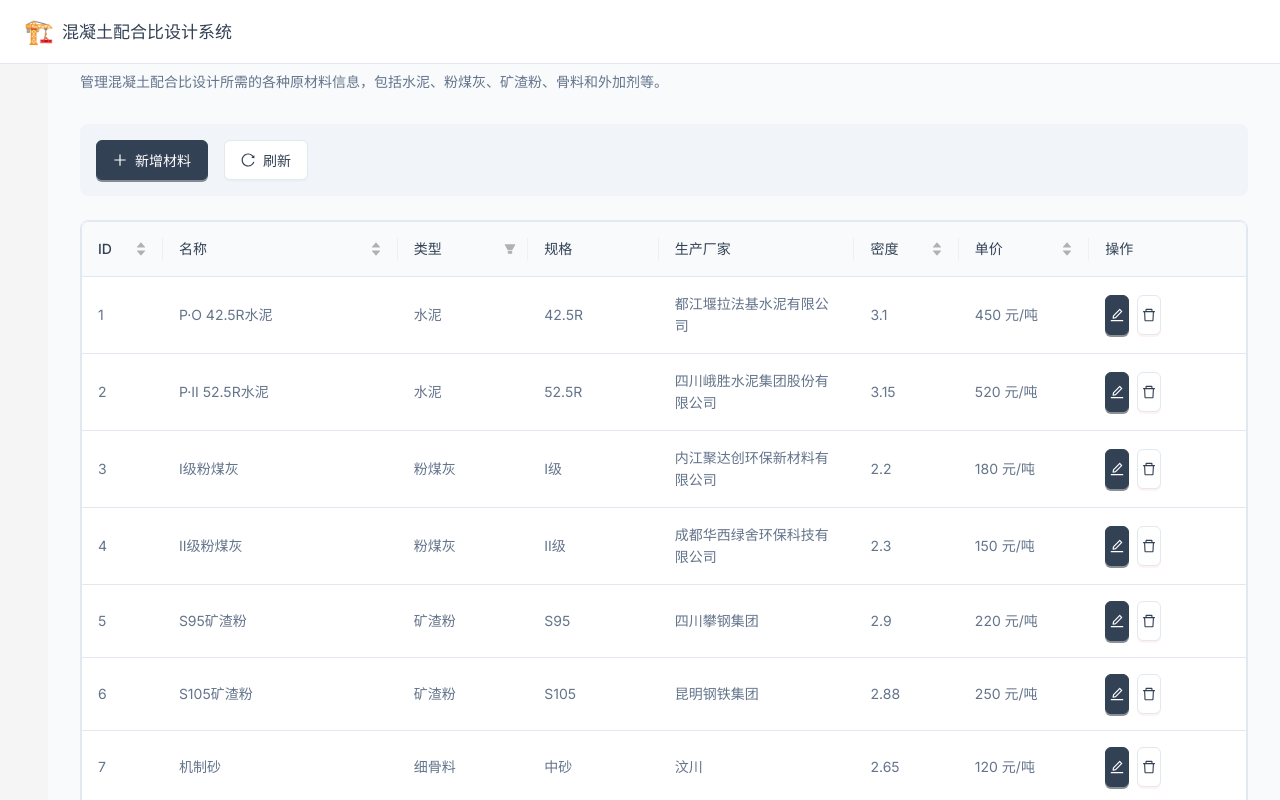
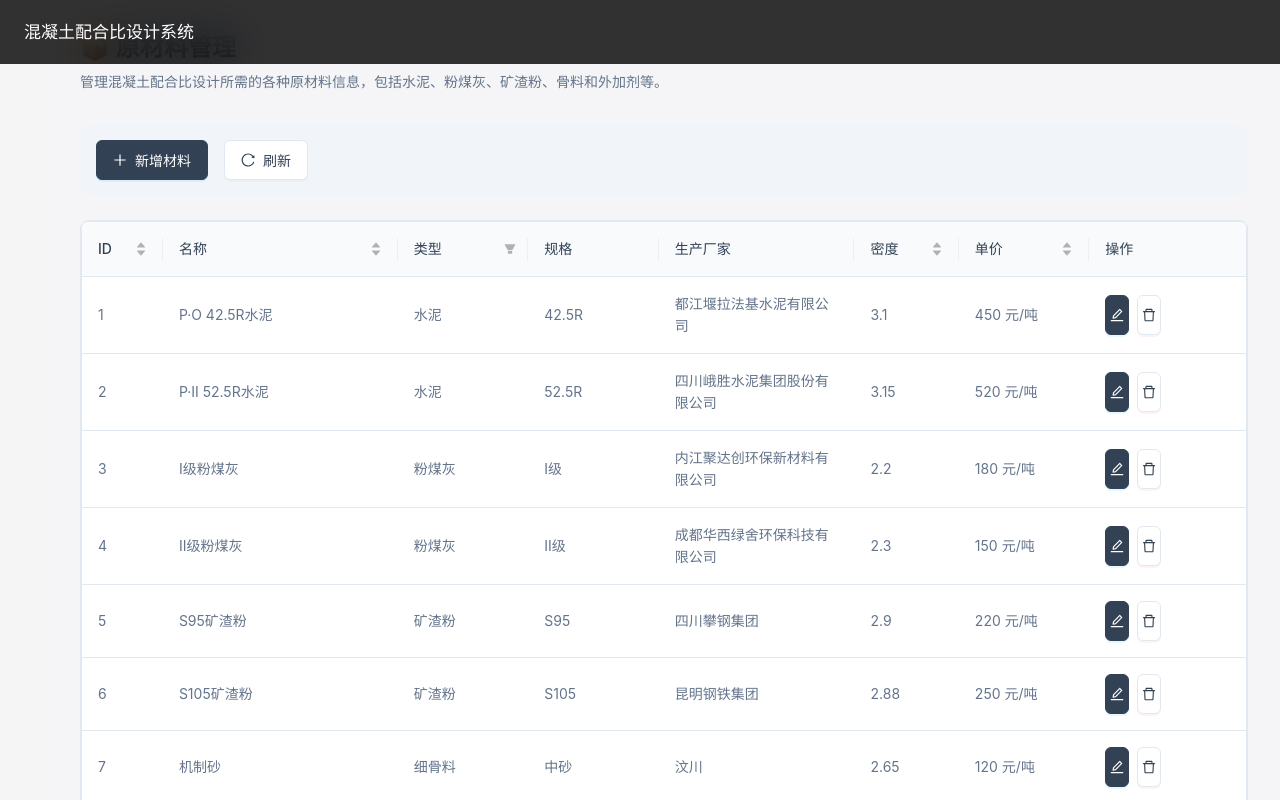
Before and after one commit to sunyso434-cyber/concretemixdesign, a React (Vite) app: page /settings#/materials in a window 1280 px wide. Shown: the top 800 px of the page. Built offline with nearby package versions, Linux system fonts and the light colour scheme.

Commit message:
feat: App.jsx 改造 - 毛玻璃导航栏样式
- 更新 Antd 主题配置为 Apple 风格颜色
- Header 改为毛玻璃效果 (backdrop-filter blur)
- 移除 Header 中的 emoji
- Content 背景改为 CSS 变量
- ErrorBoundary 使用纯文字替代 emoji

```diff
--- a/src/renderer/App.jsx
+++ b/src/renderer/App.jsx
@@ -40,8 +40,10 @@ const { Header, Content } = Layout
 
 // 静态样式对象 - 避免每次渲染时重新创建
 const headerStyle = {
-  background: '#FFFFFF',
-  borderBottom: '1px solid #E2E8F0',
+  background: 'rgba(0, 0, 0, 0.8)',
+  backdropFilter: 'saturate(180%) blur(20px)',
+  WebkitBackdropFilter: 'saturate(180%) blur(20px)',
+  borderBottom: 'none',
   padding: '0 24px',
   height: 64,
   lineHeight: '64px',
@@ -49,7 +51,7 @@ const headerStyle = {
   top: 0,
   left: 0,
   right: 0,
-  zIndex: 100,
+  zIndex: 1000,
 }
 
 const headerInnerStyle = {
@@ -61,14 +63,14 @@ const headerInnerStyle = {
 const headerTitleStyle = {
   fontSize: 17,
   fontWeight: 500,
-  color: '#334155',
+  color: '#ffffff',
   display: 'flex',
   alignItems: 'center',
 }
 
 const contentStyle = {
   padding: '32px',
-  background: '#F8FAFC',
+  background: 'var(--color-bg)',
   minHeight: 'calc(100vh - 64px)',
   marginLeft: 48,
   transition: 'margin-left 200ms ease',
@@ -107,7 +109,7 @@ class ErrorBoundary extends React.Component {
     if (this.state.hasError) {
       return (
         <div className="custom-empty">
-          <div className="empty-icon">⚠️</div>
+          <div className="empty-icon">!</div>
           <div className="empty-title">页面加载出错</div>
           <div className="empty-description">
             {this.state.error?.message}
@@ -131,18 +133,18 @@ function App() {
       locale={zhCN}
       theme={{
         token: {
-          colorPrimary: '#334155',
-          colorSuccess: '#10B981',
-          colorWarning: '#F59E0B',
-          colorError: '#EF4444',
-          fontFamily: "'Inter', -apple-system, BlinkMacSystemFont, 'Segoe UI', sans-serif",
-          borderRadius: 6,
+          colorPrimary: '#0071e3',
+          colorSuccess: '#34C759',
+          colorWarning: '#FF9500',
+          colorError: '#FF3B30',
+          fontFamily: "'SF Pro Text', -apple-system, BlinkMacSystemFont, 'Segoe UI', sans-serif",
+          borderRadius: 8,
         },
         components: {
-          Button: { borderRadius: 6, controlHeight: 40 },
+          Button: { borderRadius: 8, controlHeight: 40 },
           Card: { borderRadius: 8 },
-          Input: { borderRadius: 6, controlHeight: 40 },
-          Select: { borderRadius: 6, controlHeight: 40 },
+          Input: { borderRadius: 8, controlHeight: 40 },
+          Select: { borderRadius: 8, controlHeight: 40 },
           Table: { borderRadius: 8 },
           Modal: { borderRadius: 8 },
         },
@@ -153,7 +155,6 @@ function App() {
           <Header style={headerStyle}>
             <div style={headerInnerStyle}>
               <div style={headerTitleStyle}>
-                <span style={{ marginRight: 8, fontSize: 24 }}>🏗️</span>
                 混凝土配合比设计系统
               </div>
             </div>
```
